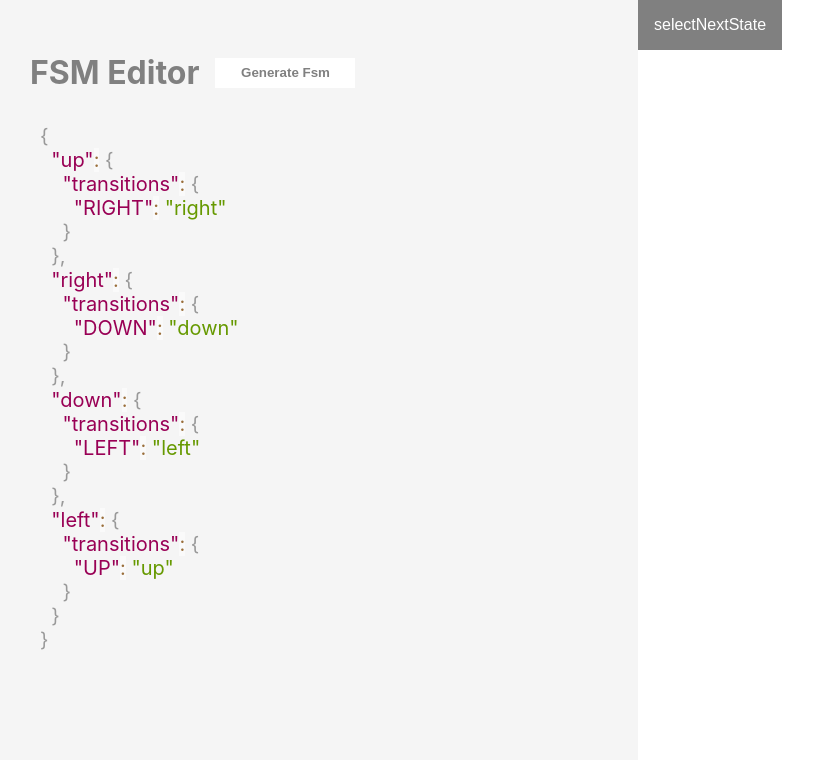
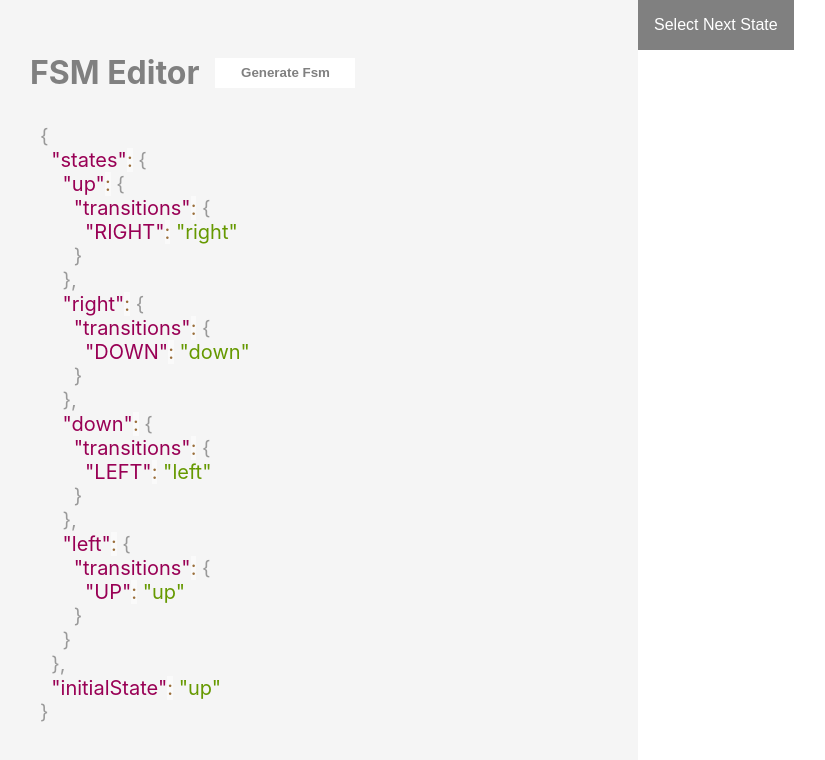
Before and after one commit to darkish1990/FSM, a React (Create React App) app: page / in a window 1280 px wide. Shown: the top 760 px of the page, without its empty margins (2-827 px from the left). Built offline with nearby package versions, Linux system fonts and the light colour scheme.

Commit message:
update filtered fsm and logger

```diff
--- a/src/components/Input/Input.js
+++ b/src/components/Input/Input.js
@@ -7,8 +7,8 @@ import "prismjs/components/prism-clike";
 import "prismjs/components/prism-javascript";
 import "prismjs/themes/prism.css"; //Example style, you can use another
 
-const Input = ({ parsingError,fsm,clickHandler }) => {
-   const [code, setCode] = useState(JSON.stringify(fsm.states,undefined,2))
+const Input = ({ parsingError,filteredFsm,clickHandler }) => {
+   const [code, setCode] = useState(JSON.stringify(filteredFsm,undefined,2))
     return (
 
         <Container>
--- a/src/components/Output/Output.js
+++ b/src/components/Output/Output.js
@@ -1,21 +1,30 @@
 import React, { useState } from 'react'
-import { Button, Container, DropDownButton, DropDownContainer, DropDownContent } from './StyledOutput';
+import { ActionStackContainer, Button, Container, DropDownButton, DropDownContainer, DropDownContent, StackContainer } from './StyledOutput';
 
-const Output = ({transition,fsm,state,actionsStack,setActionsStack}) => {
-    const possibilities = fsm?.states[state]?.transitions
+const Output = ({transition,filteredFsm,state,actionsStack,setActionsStack}) => {
+    const possibilities = filteredFsm?.states[state]?.transitions
     const mappedPossibilities = Object.keys(possibilities)
+    console.log({mappedPossibilities});
     const [dropDownHovered, setDropDownHovered] = useState(false)
     return (
         <Container>
-            <DropDownContainer onMouseEnter={()=>setDropDownHovered(true)} onMouseLeave={()=>setDropDownHovered(false)}>
-            <DropDownButton>selectNextState</DropDownButton>
-                 {dropDownHovered&& <DropDownContent class="dropdown-content">
-                      {possibilities && mappedPossibilities.map((posibility)=>{
-                            return<Button onClick={()=>{transition(posibility)}}>{posibility}</Button>
+            <DropDownContainer  onMouseLeave={()=>setDropDownHovered(false)}>
+            <DropDownButton onMouseEnter={()=>setDropDownHovered(true)}>Select Next State</DropDownButton>
+                 {dropDownHovered&& <DropDownContent >
+                      {possibilities && mappedPossibilities.map((posibility,index)=>{
+                            return<Button key={index} onClick={()=>{
+                                setActionsStack([...actionsStack,{state,nextPossibleState:filteredFsm?.states[state]?.transitions,selected:posibility}])
+                                transition(posibility)
+                            }}>{posibility}</Button>
                         })}
                  </DropDownContent>
                 }
-            </DropDownContainer>
+            </DropDownContainer><ActionStackContainer>
+                {actionsStack.map((item,index)=>{
+                    const {state,nextPossibleState,selected} = item
+                    return <StackContainer key={index}>current state : {state.toUpperCase()} next possible states :[{Object.keys(nextPossibleState).toString()}] selected: {selected}
+                    </StackContainer>
+                })}</ActionStackContainer>
        </Container>
     )
 }
--- a/src/components/Output/StyledOutput.js
+++ b/src/components/Output/StyledOutput.js
@@ -1,6 +1,16 @@
 import styled from 'styled-components'
 
 export const DropDownContainer = styled.div`
+height: 60px;
+width: 160px;
+overflow: auto;
+`
+export const ActionStackContainer = styled.div`
+overflow: auto;
+`
+export const StackContainer = styled.div`
+display: flex;
+
 `
 export const Container = styled.div`
   height: 100%;
@@ -9,6 +19,8 @@ export const Container = styled.div`
 export const DropDownContent = styled.div`
   display: flex;
   flex-direction: column;
+  max-height: 100px;
+  overflow: auto;
   position: absolute;
   background-color: #f1f1f1;
   min-width: 160px;
@@ -19,13 +31,14 @@ export const DropDownContent = styled.div`
 
 export const DropDownButton = styled.button`
   color: white;
+  height: 50px;
   padding: 16px;
   font-size: 16px;
   border: none;
   background-color: grey;
 `
 export const Button = styled.button`
-  height: 30px;
+  min-height: 30px;
   width: 100%;
   font-weight: 600;
   background-color: white;
--- a/src/pages/MainPage/MainPage.js
+++ b/src/pages/MainPage/MainPage.js
@@ -6,46 +6,43 @@ import Output from '../../components/Output/Output'
 import { LeftContainer, OuterContainer, RightContainer } from './StyledMainPage'
 
 const initalFsm = {
-    initialState: "up",
-  states: {
-    up: {
-      transitions: {
-        RIGHT: "right",
+    "initialState": "up",
+    "states": {
+    "up": {
+      "transitions": {
+        "RIGHT": "right",
       }
     },
-    right: {
-      transitions: {
-        DOWN: "down"
+    "right": {
+      "transitions": {
+        "DOWN": "down"
       }
     },
-    down: {
-      transitions: {
-        LEFT: "left"
+    "down": {
+      "transitions": {
+        "LEFT": "left"
       }
     },
-    left: {
-      transitions: {
-        UP: "up"
+    "left": {
+      "transitions": {
+        "UP": "up"
       }
-    },
+    }
     }
   };
 
 const MainPage = () => {
     const [fsm, setFSM] = useState(()=>new FSM(initalFsm))
     const [actionsStack, setActionsStack] = useState([])
-    const { state, transition } = useFSM(fsm);
+    const { state:fsmState, transition } = useFSM(fsm);
+    const{state,error,errorSubscribers,transitionSubsrcibers,...filteredFsm} = fsm
     const [parsingError, setParsingError] = useState(null)
     const clickHandler=(code)=>{
         try {
             const parsedJson = JSON.parse(code);
-                setFSM(prev => {
-                  const newFSMOptions = {
-                    ...prev,
-                    states: parsedJson
-                  };
-                  return new FSM(newFSMOptions);
-                })
+                setFSM(
+                   new FSM(parsedJson)
+                )
         } catch (e) {
             setParsingError(e);
         }
@@ -53,8 +50,8 @@ const MainPage = () => {
 
     return (
         <OuterContainer>
-            <LeftContainer><Input parsingError={parsingError} fsm={fsm} clickHandler={clickHandler}/></LeftContainer>
-            <RightContainer><Output transition={transition} fsm={fsm} state={state} actionsStack={actionsStack} setActionsStack={setActionsStack}/></RightContainer>
+            <LeftContainer><Input parsingError={parsingError} filteredFsm={filteredFsm} clickHandler={clickHandler}/></LeftContainer>
+            <RightContainer><Output transition={transition} filteredFsm={filteredFsm} state={fsmState} actionsStack={actionsStack} setActionsStack={setActionsStack}/></RightContainer>
         </OuterContainer>
     )
 }
```
